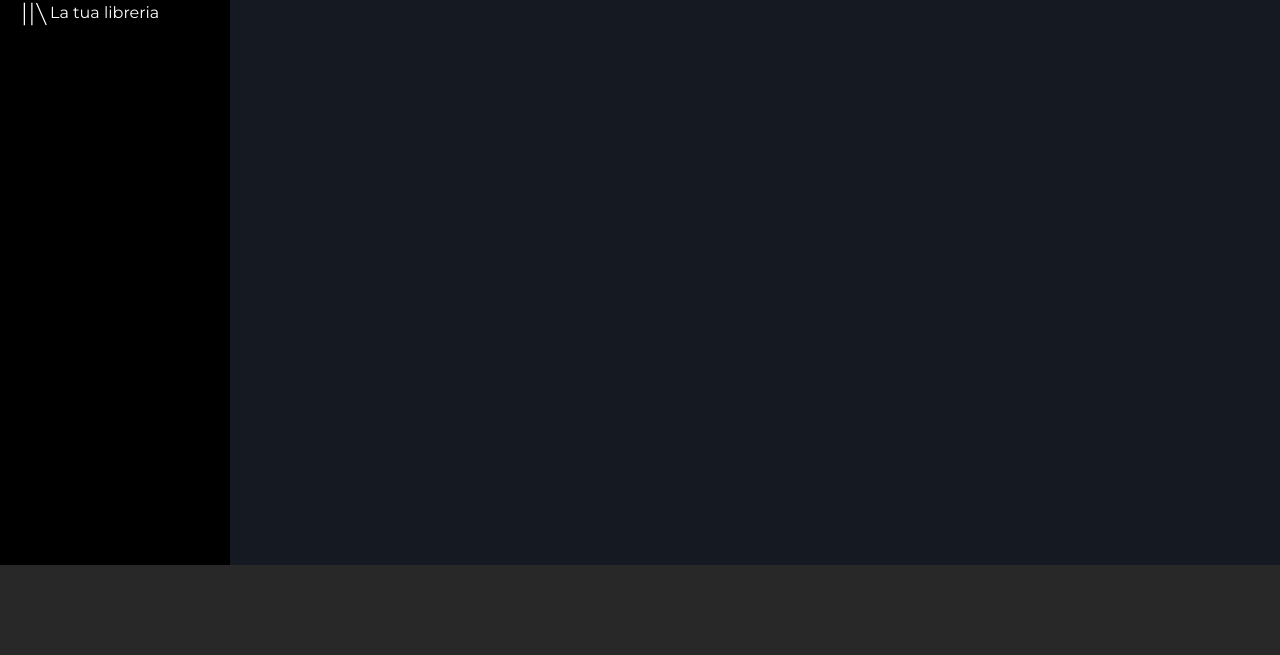
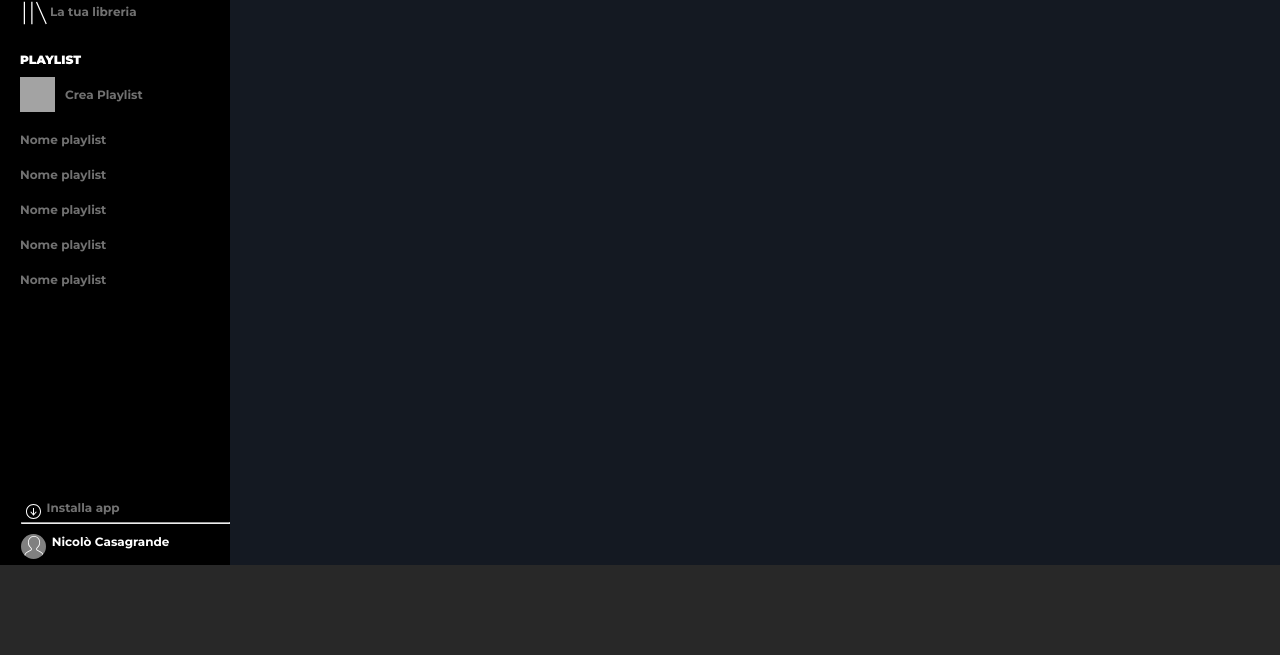
Before and after one commit to NicoloCasagrande/html-css-spotifyweb, a plain HTML site: page index.html in a window 1280 px wide. Shown: the part 145-800 px from the top of the page. Drawn offline with Linux system fonts and the light colour scheme.

Commit message:
sistemazione colonne fisse

```diff
--- a/css/common.css
+++ b/css/common.css
@@ -16,3 +16,8 @@ body{
     display: flex;
     flex-direction: column;
 }
+
+.text-decoration-none{
+    text-decoration: none;
+    color: inherit;
+}
--- a/css/main.css
+++ b/css/main.css
@@ -9,6 +9,13 @@ aside{
     width: 14.375rem;
     background-color: black;
     padding-left: 20px;
+    font-size: .75rem;
+    color: #717171;
+    font-weight: bold;
+}
+
+.white{
+    color: white;
 }
 
 .logo{
@@ -36,8 +43,69 @@ aside ul li img{
 }
 
 .vertical-aligned{
+    font-size: .75rem;
     align-self: center;
 }
+
+.playlist-nav{
+    overflow-y: auto;
+}
+
+.playlist li:first-child{
+    margin-top: 1.5625rem;
+    text-transform: uppercase;
+    font-weight: bolder;
+}
+
+.playlist li{
+    margin-top: 1.25rem;
+}
+
+.playlist li:nth-child(2){
+    margin-top: .625rem;
+}
+
+.playlist div{
+    height: 2.1875rem;
+    width: 2.1875rem;
+    background-color: #a3a3a3;
+    margin-right: .625rem;
+}
+
+.download{
+    margin-left: .05rem;
+    padding-top: .625rem;
+}
+.download img{
+    width: 1.25rem;
+    margin-right: .3125rem;
+}
+
+aside .column{
+    flex-grow: 1;
+    justify-content: space-between;
+}
+
+.profile-img{
+    margin-top: .625rem;
+    height: 1.5625rem;
+    width: 1.5625rem;
+    border-radius: 50%;
+    background-color: #808080;
+    display: inline-block;
+    padding: .125rem;
+    overflow: hidden;
+    margin-right: .375rem;
+}
+
+.profile-img img{
+    margin-left: .05rem;
+}
+
+aside a:last-of-type{
+    padding-bottom: .375rem;
+}
+
 
 @media screen and (max-width:600px) {
     aside{
@@ -54,6 +122,10 @@ aside ul li img{
     }
 
     .logo{
+        display: none;
+    }
+
+    .hidden-text{
         display: none;
     }
 }
@@ -73,7 +145,6 @@ aside ul li img{
 
 .main-head ul li a{
     text-transform: uppercase;
-    text-decoration: none;
     color: inherit;
     font-size: .75rem;
 }
--- a/index.html
+++ b/index.html
@@ -10,7 +10,8 @@
     <link href="https://fonts.googleapis.com/css2?family=Montserrat:ital,wght@0,100;0,200;0,300;0,400;0,500;0,600;0,700;0,800;0,900;1,100;1,200;1,300;1,400;1,500;1,600;1,700;1,800;1,900&display=swap" rel="stylesheet">
     <!-- /Google Fonts -->
     <link rel="stylesheet" href="css/style.css">
-    <title>Document</title>
+    <link rel="shortcut icon" href="img/favicon.ico"/>
+    <title>Spotify</title>
 </head>
 <body>
     <header>
@@ -19,25 +20,43 @@
         </div>
     </header>
     <div class="page-container">
-        <aside>
+        <aside class="column">
             <a class= logo href=""><img src="img/logo.svg" alt=""></a>
             <a class= logo-small href=""><img src="img/logo-small.svg" alt=""></a>
             <ul>
-                <li class="row"><img src="img/home.svg" alt=""><span class="hidden-text vertical-aligned"> Home</span></li>
+                <li class="row"><img src="img/home.svg" alt=""><span class="hidden-text vertical-aligned white"> Home</span></li>
                 <li class="row"><img src="img/search.svg" alt=""><span class="hidden-text vertical-aligned"> Cerca</span></li>
                 <li class="row"><img src="img/libreria.svg" alt=""><span class="hidden-text vertical-aligned"> La tua libreria</span></li>
             </ul>
+            <div class="column">
+                <div class="playlist-nav">
+                    <ul class="playlist hidden-text">
+                        <li class="white">playlist</li>
+                        <li class="row"><div></div><span class="vertical-aligned">Crea Playlist</span></li>
+                        <li>Nome playlist</li>
+                        <li>Nome playlist</li>
+                        <li>Nome playlist</li>
+                        <li>Nome playlist</li>
+                        <li>Nome playlist</li>
+                    </ul>
+                </div>
+                <div class="download hidden-text">
+                    <a class ="text-decoration-none row" href=""><img class="download"src="img/download.svg" alt=""><span class="vertical-aligned"> Installa app</span></a>
+                    <hr>
+                    <a class ="text-decoration-none row" href=""><div class="profile-img"><img src="img/profile.svg" alt=""></div><span class="white vertical-aligned">Nicolò Casagrande</span></a>
+                </div>
+            </div>
         </aside>
         <main>
             <div class="main-head">
                 <nav class="secondary-nav">
                     <ul class="row">
-                        <li><a href="">In evidenza</a></li>
-                        <li><a href="">Podcast</a></li>
-                        <li><a href="">Classifiche</a></li>
-                        <li><a href="">Generi e Mood</a></li>
-                        <li><a href="">Nuove uscite</a></li>
-                        <li><a href="">scopri</a></li>
+                        <li><a class="text-decoration-none" href="">In evidenza</a></li>
+                        <li><a class="text-decoration-none" href="">Podcast</a></li>
+                        <li><a class="text-decoration-none" href="">Classifiche</a></li>
+                        <li><a class="text-decoration-none" href="">Generi e Mood</a></li>
+                        <li><a class="text-decoration-none" href="">Nuove uscite</a></li>
+                        <li><a class="text-decoration-none" href="">scopri</a></li>
                     </ul>
                 </nav>
             </div>
```
Also changed, not shown: img/download.svg (added), img/favicon.ico (added), img/profile.svg (added).
